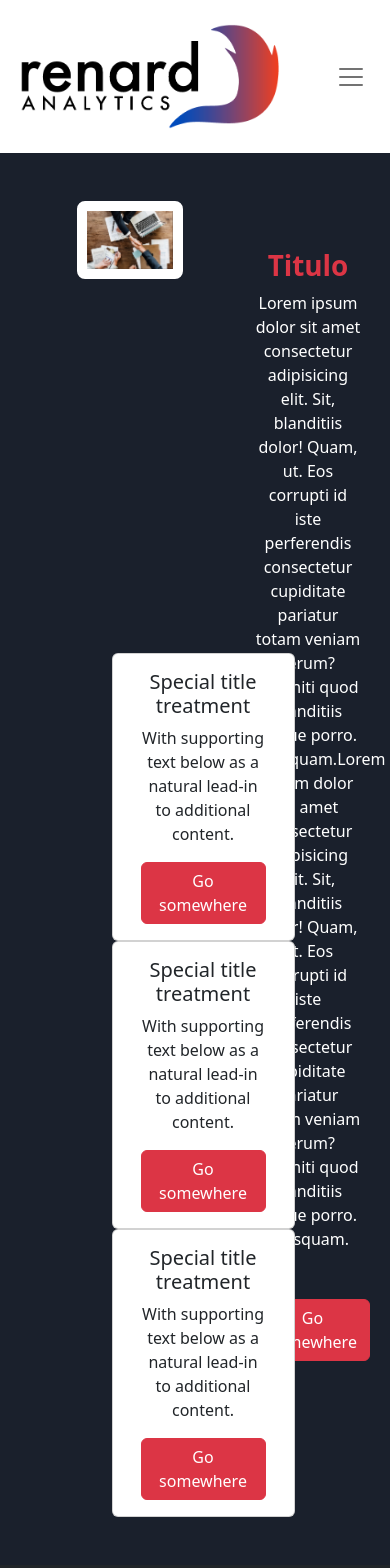
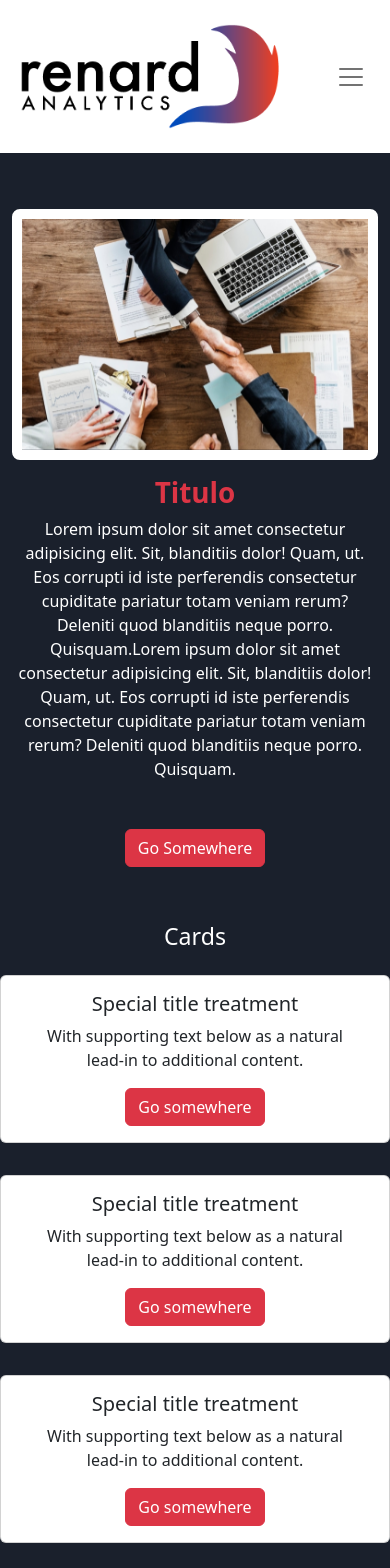
Before and after one commit to MaxLezano/renard-analytics-webpage, a React (Create React App) app: page /blog in a window 390 px wide. Shown: the top 1568 px of the page. Built offline with nearby package versions, Linux system fonts and the light colour scheme.

Commit message:
add changes in main and blog carousel, blog section responsive

```diff
--- a/src/components/Main/CarouselMain.css
+++ b/src/components/Main/CarouselMain.css
@@ -1,4 +1,4 @@
-.carousel {
+.carouselMain {
   height: 80vh;
   background-size: cover;
   background-position: center;
--- a/src/components/Main/CarouselMain.js
+++ b/src/components/Main/CarouselMain.js
@@ -4,7 +4,7 @@ import "./CarouselMain.css";
 
 const CarouselMain = () => {
   return (
-    <div id="demo" className="carousel slide" data-bs-ride="carousel">
+    <div id="demo" className="carousel slide carouselMain" data-bs-ride="carousel">
       <div className="carousel-indicators">
         <button
           type="button"
@@ -25,7 +25,7 @@ const CarouselMain = () => {
           <img
             src="https://cdn.pixabay.com/photo/2018/01/17/20/22/analytics-3088958_960_720.jpg"
             alt=""
-            className="d-block w-100 carousel"
+            className="d-block w-100 carousel carouselMain"
           />
           <div className="carousel-caption">
             <h3>Integración de datos</h3>
@@ -38,7 +38,7 @@ const CarouselMain = () => {
         <div>
           {carousel.map((card) => (
             <div className="carousel-item">
-              <img src={card.image} alt="" className="d-block w-100 carousel" />
+              <img src={card.image} alt="" className="d-block w-100 carousel carouselMain" />
               <div className="carousel-caption">
                 <h3>{card.title}</h3>
                 <p>{card.description}</p>
--- a/src/pages/Blog/Blog.css
+++ b/src/pages/Blog/Blog.css
@@ -1,7 +1,3 @@
-.card{
-  width: 18rem;
-}
-
 .carouselBorder {
   border-top: 10px;
   border-left: 10px;
@@ -11,19 +7,3 @@
   border-style: solid;
   border-radius: 0.5em
 }
-
-.divCarousel{
-  height: 500px;
-  align-items: center;
-  justify-content: center;
-}
-.carousel-inner > .item > img {
-  width:100%;
-  height:570px;
-}
-.card{
-  width: 18rem;
-}
-.contBlog{
-  padding-top: 10em;
-}
--- a/src/pages/Blog/Blog.js
+++ b/src/pages/Blog/Blog.js
@@ -10,14 +10,14 @@ const Blog = () => {
   return (
     <>
       <Header className="bgPages" />
-      <div className="container-fluid divCarousel">
-        <div className="row d-flex justify-content-center">
+      <div className="container-fluid">
+        <div className="row d-flex justify-content-center align-items-center my-5">
           <div
             id="carouselExampleControls"
-            className="carousel slide mx-5 col-4 divCarousel"
+            className="carousel slide my-2 col-sm-4"
             data-bs-ride="carousel"
           >
-            <div className="carousel-inner carouselBorder mt-5">
+            <div className="carousel-inner carouselBorder">
               <div className="carousel-item active">
                 <img src={Image1} className="d-block w-100" alt="..." />
               </div>
@@ -29,9 +29,9 @@ const Blog = () => {
               </div>
             </div>
           </div>
-          <div className="col-4 mt-5 text-center align-items-center">
-            <h1 className="text-danger fw-bold mt-5">Titulo</h1>
-            <span className="my-5 text-white justify-content-center">
+          <div className="col-sm-4 my-2 text-center align-items-center">
+            <h1 className="text-danger fw-bold">Titulo</h1>
+            <span className="text-white justify-content-center">
               Lorem ipsum dolor sit amet consectetur adipisicing elit. Sit,
               blanditiis dolor! Quam, ut. Eos corrupti id iste perferendis
               consectetur cupiditate pariatur totam veniam rerum? Deleniti quod
@@ -45,49 +45,43 @@ const Blog = () => {
           </div>
         </div>
       </div>
-      <div className="container-fluid">
-        <div className="row-flex">
-          {/* <div className="col-4">
-            <img src="" alt="" />
-          </div> */}
-          <div className="container-fluid col-6 justify-content-center text-center mb-5">
-            <div class="row d-flex">
-              <div class="card mx-2">
+      <div className="container-fluid text-center mb-5">
+        <div class="row d-flex justify-content-center">
+          <h3 className="text center text-white col-12">Cards</h3>
+          <div class="card mx-2 my-3 col-lg-3">
             <div class="card-body">
               <h5 class="card-title text-dark">Special title treatment</h5>
               <p class="card-text text-dark">
-                    With supporting text below as a natural lead-in to
-                    additional content.
+                With supporting text below as a natural lead-in to additional
+                content.
               </p>
               <a href="/#" class="btn btn-danger">
                 Go somewhere
               </a>
             </div>
           </div>
-              <div class="card mx-2">
+          <div class="card mx-2 my-3 col-lg-3">
             <div class="card-body">
               <h5 class="card-title text-dark">Special title treatment</h5>
               <p class="card-text text-dark">
-                    With supporting text below as a natural lead-in to
-                    additional content.
+                With supporting text below as a natural lead-in to additional
+                content.
               </p>
               <a href="/#" class="btn btn-danger">
                 Go somewhere
               </a>
             </div>
           </div>
-              <div class="card mx-2">
+          <div class="card mx-2 my-3 col-lg-3">
             <div class="card-body">
               <h5 class="card-title text-dark">Special title treatment</h5>
               <p class="card-text text-dark">
-                    With supporting text below as a natural lead-in to
-                    additional content.
+                With supporting text below as a natural lead-in to additional
+                content.
               </p>
               <a href="/#" class="btn btn-danger">
                 Go somewhere
               </a>
-                </div>
-              </div>
             </div>
           </div>
         </div>
```
Lines whose indentation alone changed are shown as unchanged.
